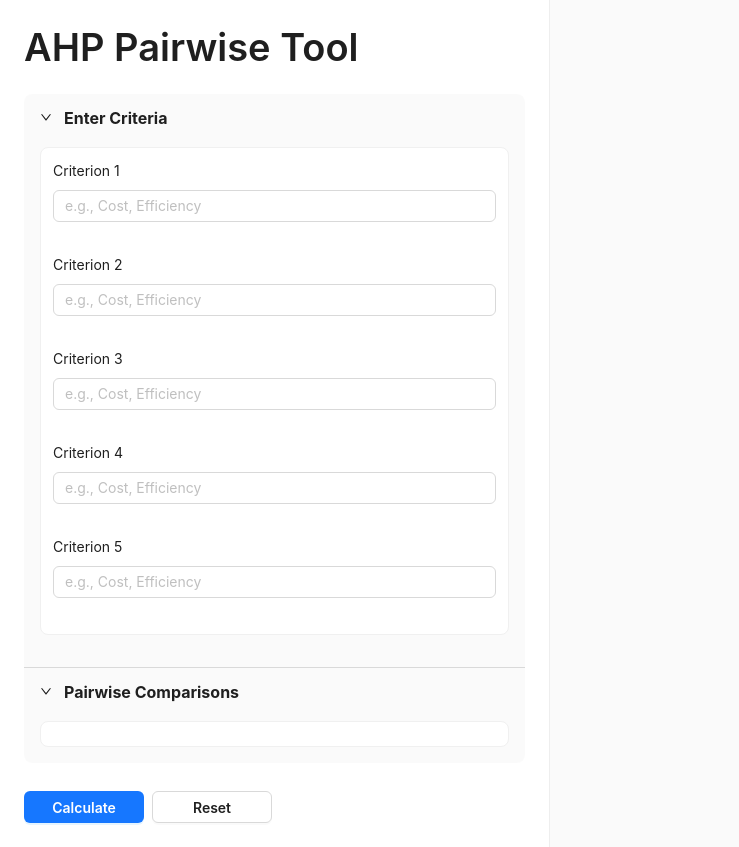
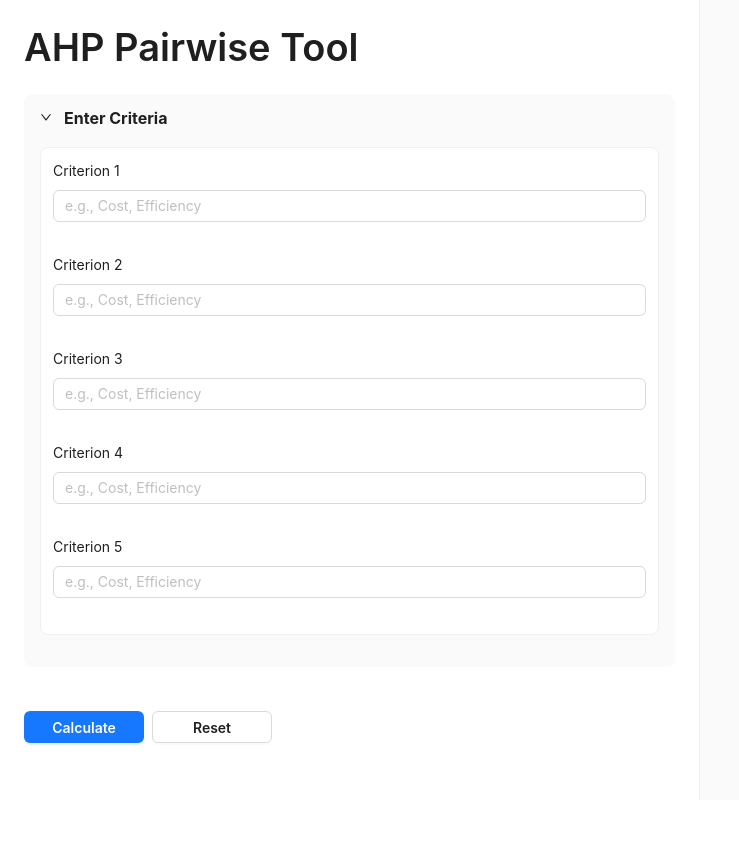
Before and after one commit to AjeongShin/AHP_frontend, a React (Create React App) app: page / in a window 1280 px wide. Shown: the whole page, without its empty margins (0-739 px from the left). After the commit the page ends 800 px from the top, so only its background shows below. Built offline with nearby package versions, Linux system fonts and the light colour scheme.

Commit message:
refactor: change input method from comparison form to matrix input

```diff
--- a/src/App.js
+++ b/src/App.js
@@ -10,7 +10,7 @@ const { Title } = Typography;
 
 function App() {
   const [criteria, setCriteria] = useState(["", "", "", "", ""]);
-  const [comparisons, setComparisons] = useState([]);
+  // const [comparisons, setComparisons] = useState([]);
 
   const [matrix, setMatrix] = useState([]);
   const [weights, setWeights] = useState([]);
@@ -47,15 +47,8 @@ function App() {
       return;
     }
 
-    const filteredComparisons = comparisons.filter(
-      c => activeCriteria.includes(c.from) && activeCriteria.includes(c.to)
-    );
-
-    const generatedMatrix = generateMatrixFromComparisons(activeCriteria, filteredComparisons);
-    setMatrix(generatedMatrix);
-
     try {
-      const { weights, lambdaMax, ci, cr } = await fetchWeights(generatedMatrix);
+      const { weights, lambdaMax, ci, cr } = await fetchWeights(matrix);
       setWeights(weights);
       setLambdaMax(lambdaMax);
       setCi(ci);
@@ -68,7 +61,6 @@ function App() {
   // Reset all input and results
   const handleReset = () => {
     setCriteria(["", "", "", "", ""]);
-    setComparisons([]);
     setMatrix([]);
     setWeights([]);
     setLambdaMax(null);
@@ -78,13 +70,13 @@ function App() {
 
   return (
     <Layout style={{ minHeight: '100vh' }}>
-      <Sider width={550} style={{ background: '#fff', padding: 24, borderRight: '1px solid #eee' }}>
+      <Sider width={700} style={{ background: '#fff', padding: 24, borderRight: '1px solid #eee' }}>
         <Title level={1} style={{ marginTop: 0, marginBottom: 24 }}>AHP Pairwise Tool</Title>
         <PairwiseInput
-          criteria={criteria}
-          setCriteria={setCriteria}
-          comparisons={comparisons}
-          setComparisons={setComparisons}
+            criteria={criteria}
+            setCriteria={setCriteria}
+            matrix={matrix}
+            setMatrix={setMatrix}
         />
         <Space style={{ marginTop: 16 }}>
           <Button
--- a/src/components/PairwiseInput.js
+++ b/src/components/PairwiseInput.js
@@ -1,56 +1,87 @@
 import React, { useEffect } from 'react';
-import { Form, Input, InputNumber, Select, Row, Col, Typography,
-  Divider, Card, Space, Collapse } from 'antd';
+import { Form, Input, InputNumber, Typography, Space, Card, Table, Collapse } from 'antd';
 
 const { Title } = Typography;
 const { Panel } = Collapse;
 
-const PairwiseInput = ({ criteria, setCriteria, comparisons, setComparisons }) => {
-  // Update individual criterion name by index
+/**
+ * Editable pairwise matrix input component
+ * Keeps criteria input as-is, and allows direct matrix editing
+ */
+const PairwiseInput = ({ criteria, setCriteria, matrix, setMatrix }) => {
+  // Update individual criterion name
   const handleCriterionChange = (i, value) => {
     const updated = [...criteria];
     updated[i] = value;
     setCriteria(updated);
   };
 
-  // Generate all unique pairs of criteria for comparison
-  // Output(pairs): all combinations
-  // e.g. pairs =[{ from: "Cost", to: "Efficiency", value: 1, direction: "Cost > Efficiency" }]
-  const generatePairs = (items) => {
-    const pairs = [];
-    for (let i = 0; i < items.length; i++) {
-      for (let j = i + 1; j < items.length; j++) {
-        pairs.push({
-          from: items[i],
-          to: items[j],
-          value: 1,
-          direction: `${items[i]} > ${items[j]}`
-        });
-      }
+  // Initialize matrix when criteria updated
+  useEffect(() => {
+    const active = criteria.filter(c => c.trim() !== '');
+    const n = active.length;
+    if (n >= 2) {
+      const newMatrix = Array.from({ length: n }, (_, i) =>
+        Array.from({ length: n }, (_, j) => (i === j ? 1 : 1))
+      );
+      setMatrix(newMatrix);
+    } else {
+      setMatrix([]);
     }
-    return pairs;
+  }, [criteria, setMatrix]);
+
+  // Handle matrix value change (reciprocal logic)
+  const handleMatrixChange = (i, j, value) => {
+    const updated = [...matrix];
+    updated[i][j] = value;
+    updated[j][i] = 1 / value;
+    setMatrix(updated);
   };
 
-  useEffect(() => {
-    // active criteria names (non-empty only)
-    // e.g. active = ["Cost", "Efficiency", "Durability"]
-    const active = criteria.filter(c => c.trim() !== '');
-    // Regenerate pairwise comparison structure when criteria change
-    if (active.length > 1) {
-      setComparisons(generatePairs(active));
+  const active = criteria.filter(c => c.trim() !== '');
+
+  const columns = [
+    {
+      title: '',
+      dataIndex: 'rowHeader',
+      key: 'rowHeader',
+      align: 'center',
+    },
+    ...active.map((c, j) => ({
+      title: c,
+      dataIndex: `col${j}`,
+      key: `col${j}`,
+      align: 'center',
+      render: (_, row, rowIndex) =>
+        rowIndex === j ? (
+          <span>1</span>
+        ) : (
+          <InputNumber
+            min={0 / 9}
+            max={9}
+            step={0.1}
+            value={matrix?.[rowIndex]?.[j]}
+            onChange={(val) => handleMatrixChange(rowIndex, j, val)}
+          />
+        ),
+    })),
+  ];
+
+  const dataSource = matrix.map((row, i) => {
+    const rowObj = { rowHeader: criteria[i] };
+    for (let j = 0; j < row.length; j++) {
+      rowObj[`col${j}`] = matrix[i][j];
     }
-  }, [criteria]);
+    return { key: i, ...rowObj };
+  });
 
   return (
     <div style={{ paddingBottom: 12 }}>
-      <Collapse defaultActiveKey={['criteria', 'comparisons']} bordered={false}>
+      {/* Criteria Input */}
+      <Collapse defaultActiveKey={['criteria']} bordered={false} style={{ marginBottom: 16 }}>
         <Panel
+          header={<span style={{ fontSize: '16px', fontWeight: 700 }}>Enter Criteria</span>}
           key="criteria"
-          header={
-            <span style={{ fontSize: '16px', fontWeight: 700 }}>
-              Enter Criteria
-            </span>
-          }
         >
           <Card size="small" style={{ marginBottom: 16 }}>
             <Form layout="vertical">
@@ -68,68 +99,162 @@ const PairwiseInput = ({ criteria, setCriteria, comparisons, setComparisons }) =
             </Form>
           </Card>
         </Panel>
+      </Collapse>
 
-        <Panel
-          key="comparisons"
-          header={
-            <span style={{ fontSize: '16px', fontWeight: 700 }}>
-              Pairwise Comparisons
-            </span>
-          }
-        >
-          <Card size="small">
-            <Form layout="vertical">
-              {comparisons.map((pair, i) => (
-                <Row key={i} gutter={12} style={{ marginBottom: 12 }}>
-                  <Col span={10}>
-                    <Form.Item label={`${pair.from} vs ${pair.to}`}>
-                      <Select
-                        value={pair.direction}
-                        onChange={(val) => {
-                          const updated = [...comparisons];
-                          updated[i].direction = val;
-                          setComparisons(updated);
-                        }}
-                        options={[
-                          {
-                            label: `${pair.from} > ${pair.to}`,
-                            value: `${pair.from} > ${pair.to}`,
-                          },
-                          {
-                            label: `${pair.to} > ${pair.from}`,
-                            value: `${pair.to} > ${pair.from}`,
-                          },
-                          {
-                            label: `${pair.from} = ${pair.to}`,
-                            value: `${pair.from} = ${pair.to}`,
-                          },
-                        ]}
-                      />
-                    </Form.Item>
-                  </Col>
-                  <Col span={10}>
-                    <Form.Item label="Importance (1–9)">
-                      <InputNumber
-                        min={1}
-                        max={9}
-                        value={pair.value}
-                        disabled={pair.direction.includes('=')}
-                        onChange={(val) => {
-                          const updated = [...comparisons];
-                          updated[i].value = val;
-                          setComparisons(updated);
-                        }}
-                      />
-                    </Form.Item>
-                  </Col>
-                </Row>
-              ))}
-            </Form>
-          </Card>
-        </Panel>
-      </Collapse>
+      {/* Editable Matrix Table */}
+      {matrix.length > 0 && (
+        <>
+          <Title level={5}>Editable Pairwise Matrix</Title>
+          <div style={{ overflowX: 'auto' }}>
+          <Table
+            dataSource={dataSource}
+            columns={columns}
+            pagination={false}
+            bordered
+            size="small"
+          />
+        </div>
+        </>
+      )}
     </div>
   );
 };
 
 export default PairwiseInput;
+
+
+// import React, { useEffect } from 'react';
+// import { Form, Input, InputNumber, Select, Row, Col, Typography,
+//   Divider, Card, Space, Collapse } from 'antd';
+
+// const { Title } = Typography;
+// const { Panel } = Collapse;
+
+// const PairwiseInput = ({ criteria, setCriteria, comparisons, setComparisons }) => {
+//   // Update individual criterion name by index
+//   const handleCriterionChange = (i, value) => {
+//     const updated = [...criteria];
+//     updated[i] = value;
+//     setCriteria(updated);
+//   };
+
+//   // Generate all unique pairs of criteria for comparison
+//   // Output(pairs): all combinations
+//   // e.g. pairs =[{ from: "Cost", to: "Efficiency", value: 1, direction: "Cost > Efficiency" }]
+//   const generatePairs = (items) => {
+//     const pairs = [];
+//     for (let i = 0; i < items.length; i++) {
+//       for (let j = i + 1; j < items.length; j++) {
+//         pairs.push({
+//           from: items[i],
+//           to: items[j],
+//           value: 1,
+//           direction: `${items[i]} > ${items[j]}`
+//         });
+//       }
+//     }
+//     return pairs;
+//   };
+
+//   useEffect(() => {
+//     // active criteria names (non-empty only)
+//     // e.g. active = ["Cost", "Efficiency", "Durability"]
+//     const active = criteria.filter(c => c.trim() !== '');
+//     // Regenerate pairwise comparison structure when criteria change
+//     if (active.length > 1) {
+//       setComparisons(generatePairs(active));
+//     }
+//   }, [criteria]);
+
+//   return (
+//     <div style={{ paddingBottom: 12 }}>
+//       <Collapse defaultActiveKey={['criteria', 'comparisons']} bordered={false}>
+//         <Panel
+//           key="criteria"
+//           header={
+//             <span style={{ fontSize: '16px', fontWeight: 700 }}>
+//               Enter Criteria
+//             </span>
+//           }
+//         >
+//           <Card size="small" style={{ marginBottom: 16 }}>
+//             <Form layout="vertical">
+//               <Space direction="vertical" style={{ width: '100%' }}>
+//                 {criteria.map((c, i) => (
+//                   <Form.Item key={i} label={`Criterion ${i + 1}`}>
+//                     <Input
+//                       value={c}
+//                       placeholder="e.g., Cost, Efficiency"
+//                       onChange={(e) => handleCriterionChange(i, e.target.value)}
+//                     />
+//                   </Form.Item>
+//                 ))}
+//               </Space>
+//             </Form>
+//           </Card>
+//         </Panel>
+
+//         <Panel
+//           key="comparisons"
+//           header={
+//             <span style={{ fontSize: '16px', fontWeight: 700 }}>
+//               Pairwise Comparisons
+//             </span>
+//           }
+//         >
+//           <Card size="small">
+//             <Form layout="vertical">
+//               {comparisons.map((pair, i) => (
+//                 <Row key={i} gutter={12} style={{ marginBottom: 12 }}>
+//                   <Col span={10}>
+//                     <Form.Item label={`${pair.from} vs ${pair.to}`}>
+//                       <Select
+//                         value={pair.direction}
+//                         onChange={(val) => {
+//                           const updated = [...comparisons];
+//                           updated[i].direction = val;
+//                           setComparisons(updated);
+//                         }}
+//                         options={[
+//                           {
+//                             label: `${pair.from} > ${pair.to}`,
+//                             value: `${pair.from} > ${pair.to}`,
+//                           },
+//                           {
+//                             label: `${pair.to} > ${pair.from}`,
+//                             value: `${pair.to} > ${pair.from}`,
+//                           },
+//                           {
+//                             label: `${pair.from} = ${pair.to}`,
+//                             value: `${pair.from} = ${pair.to}`,
+//                           },
+//                         ]}
+//                       />
+//                     </Form.Item>
+//                   </Col>
+//                   <Col span={10}>
+//                     <Form.Item label="Importance (1–9)">
+//                       <InputNumber
+//                         min={1}
+//                         max={9}
+//                         value={pair.value}
+//                         disabled={pair.direction.includes('=')}
+//                         onChange={(val) => {
+//                           const updated = [...comparisons];
+//                           updated[i].value = val;
+//                           setComparisons(updated);
+//                         }}
+//                       />
+//                     </Form.Item>
+//                   </Col>
+//                 </Row>
+//               ))}
+//             </Form>
+//           </Card>
+//         </Panel>
+//       </Collapse>
+//     </div>
+//   );
+// };
+
+// export default PairwiseInput;
```
